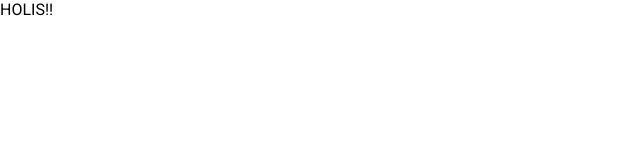
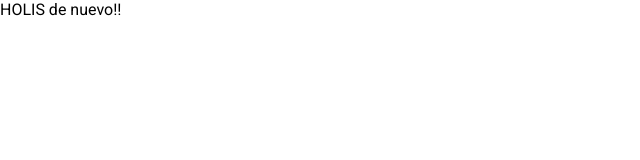
Before and after one commit to Adalab/modulo-3-evaluacion-final-reyesjerez, a React (Vite) app: page / in a window 1280 px wide. Shown: the top 160 px of the page, without its empty margins (0-640 px from the left). Built offline with nearby package versions, Linux system fonts and the light colour scheme.

Commit message:
fix node-modules2

```diff
--- a/src/components/App.jsx
+++ b/src/components/App.jsx
@@ -1,7 +1,7 @@
 import "../scss/App.scss";
 
 function App() {
-  return <div>HOLIS!!</div>;
+  return <div>HOLIS de nuevo!!</div>;
 }
 
 export default App;
```
